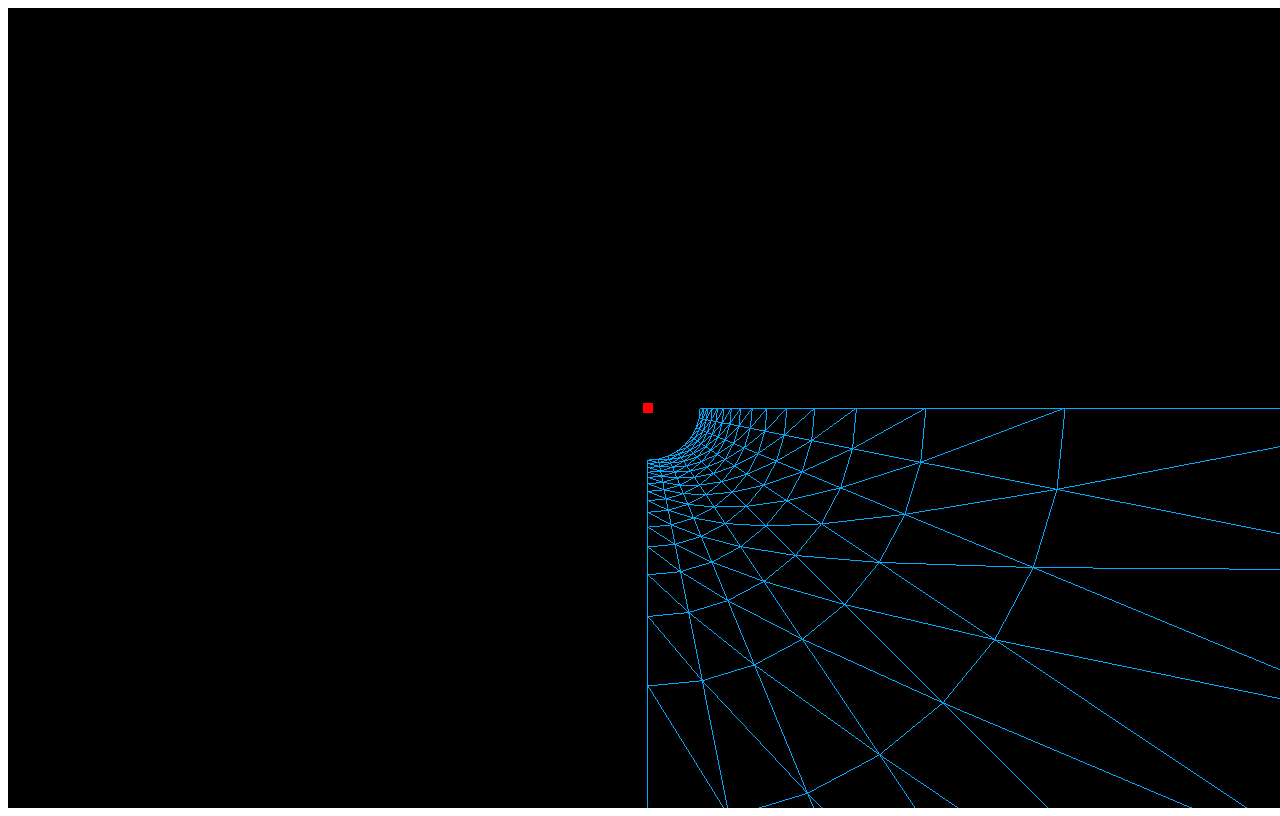
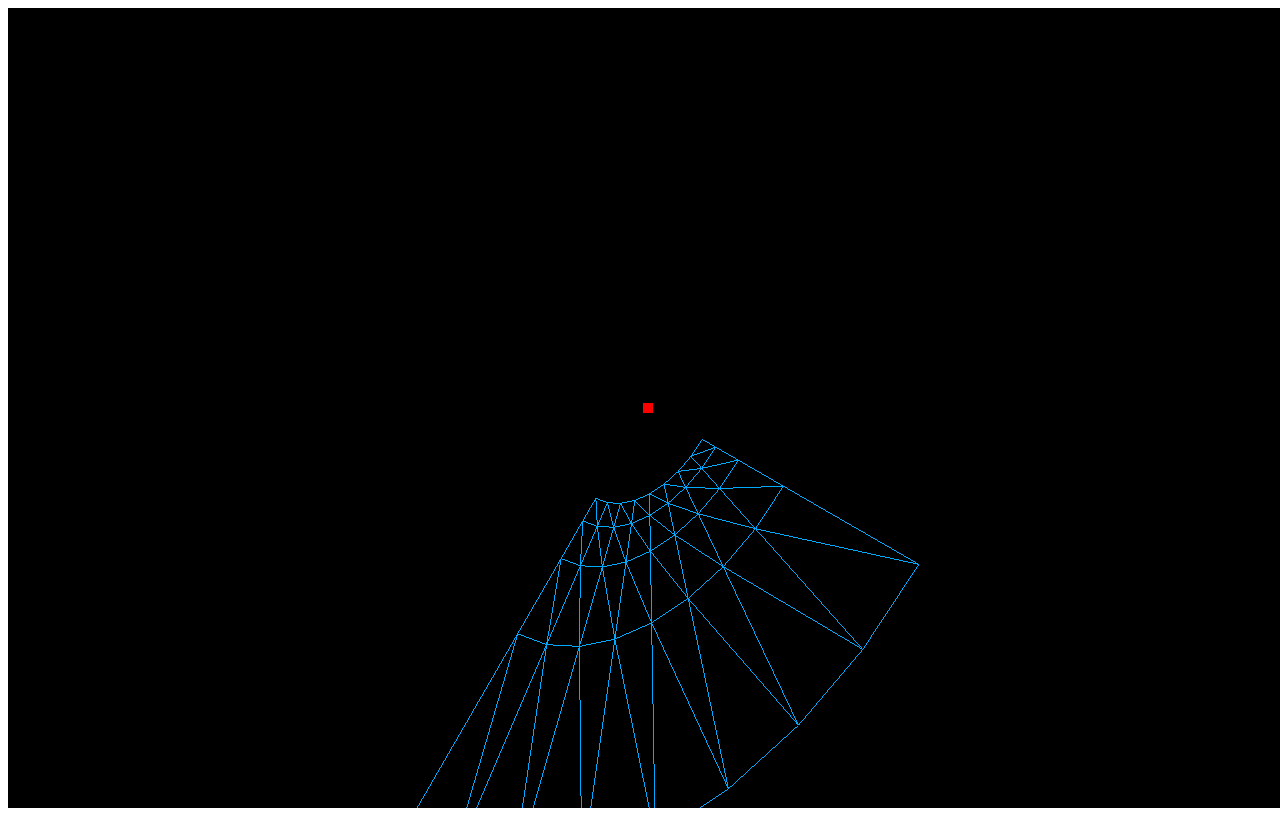
Before and after one commit to Rhoyo/rhoyo.github.io-src, a Gatsby site: page / in a window 1280 px wide. Built offline with nearby package versions, Linux system fonts and the light colour scheme; Gatsby itself is replaced by a stand-in of ours.

Commit message:
update wave shape, oval and 45 degree rotation

```diff
--- a/src/components/waveScene.tsx
+++ b/src/components/waveScene.tsx
@@ -3,13 +3,15 @@ import * as THREE from 'three';
 
 const WaveScene: React.FC = () => {
   const mountRef = useRef<HTMLDivElement>(null);
-  const [radiusTop, setRadiusTop] = useState(5)
-  const [radiusBottom, setRadiusBottom] = useState(5)
-  const [height, setHeight] = useState(100)
+  const [radiusTop, setRadiusTop] = useState(5);
+  const [radiusBottom, setRadiusBottom] = useState(5);
+  const [radiusX, setRadiusX] = useState(10); // Radius for X-axis
+  const [radiusY, setRadiusY] = useState(6); // Radius for Y-axis
+  const [height, setHeight] = useState(100);
   const [radialSegments, setRadialSegments] = useState(8);
-  const [heightSegments, setHeightSegments] = useState(32);
-  const [thetaLength, setThetaLength] = useState(Math.PI * 0.5); // <<< start at 0.5 radian
-
+  const [heightSegments, setHeightSegments] = useState(10);
+  const [thetaLength, setThetaLength] = useState(Math.PI * 0.5); // Start at 0.5 radian
+  const thetaStart = Math.PI * 1.5; // 225 degrees in radians
 
   useEffect(() => {
     const currentMount = mountRef.current;
@@ -35,15 +37,34 @@ const WaveScene: React.FC = () => {
 
     // Function to create the wave mesh
     function createWave() {
-      const geometry = new THREE.CylinderGeometry(radiusTop, radiusBottom, height, radialSegments, heightSegments, true, 0, thetaLength);
+      const geometry = new THREE.CylinderGeometry(radiusTop, radiusBottom, height, radialSegments, heightSegments, true, thetaStart, thetaLength);
+
+      // Modify vertices to form an oval shape
+      const positionAttribute = geometry.getAttribute('position');
+      const vector = new THREE.Vector3();
+      for (let i = 0; i < positionAttribute.count; i++) {
+        vector.fromBufferAttribute(positionAttribute, i);
+
+        // Adjust the radius for the top and bottom
+        const radius = vector.y > 0 ? radiusTop : radiusBottom;
+
+        vector.x *= radiusX / radius;
+        vector.z *= radiusY / radius;
+
+        positionAttribute.setXYZ(i, vector.x, vector.y, vector.z);
+      }
+      positionAttribute.needsUpdate = true;
+
       const material = new THREE.MeshBasicMaterial({ color: 0x00aaff, side: THREE.BackSide, wireframe: true }); // Enable wireframe
       const waveMesh = new THREE.Mesh(geometry, material);
       waveMesh.rotation.x = Math.PI / 2;
+      waveMesh.rotation.y = Math.PI / 3;
       return waveMesh;
     }
 
     // Update wave geometry on scroll
     const handleScroll = (event: WheelEvent) => {
+      console.log(event.deltaY); // Log deltaY to the console
       if (event.deltaY > 0) {
         // Scrolling up
         setThetaLength(prev => Math.min(2 * Math.PI, prev + 0.1));
@@ -80,7 +101,7 @@ const WaveScene: React.FC = () => {
       window.removeEventListener('wheel', handleScroll);
       window.removeEventListener('resize', handleResize);
     };
-  }, [radiusTop, radiusBottom, height, radialSegments, heightSegments, thetaLength]);
+  }, [radiusTop, radiusBottom, radiusX, radiusY, height, radialSegments, heightSegments, thetaLength]);
 
   useEffect(() => {
     if (!mountRef.current) return;
@@ -91,14 +112,31 @@ const WaveScene: React.FC = () => {
     scene.add(wave);
 
     function createWave() {
-      const geometry = new THREE.CylinderGeometry(radiusTop, radiusBottom, height, radialSegments, heightSegments, true, 0, thetaLength);
+      const geometry = new THREE.CylinderGeometry(1, 1, height, radialSegments, heightSegments, true, thetaStart, thetaLength);
+
+      // Modify vertices to form an oval shape
+      // const positionAttribute = geometry.getAttribute('position');
+      // const vector = new THREE.Vector3();
+      // for (let i = 0; i < positionAttribute.count; i++) {
+      //   vector.fromBufferAttribute(positionAttribute, i);
+
+      //   // Adjust the radius for the top and bottom
+      //   const radius = vector.y > 0 ? radiusTop : radiusBottom;
+
+      //   vector.x *= radiusX / radius;
+      //   vector.z *= radiusY / radius;
+
+      //   positionAttribute.setXYZ(i, vector.x, vector.y, vector.z);
+      // }
+      // positionAttribute.needsUpdate = true;
+
       const material = new THREE.MeshBasicMaterial({ color: 0x00aaff, side: THREE.BackSide, wireframe: true }); // Enable wireframe
       const waveMesh = new THREE.Mesh(geometry, material);
       waveMesh.rotation.x = Math.PI / 2;
       return waveMesh;
     }
 
-  }, [radiusTop, radiusBottom, height, radialSegments, heightSegments, thetaLength]);
+  }, [radiusTop, radiusBottom, radiusX, radiusY, height, radialSegments, heightSegments, thetaLength]);
 
   return <div ref={mountRef} />;
 };
```
